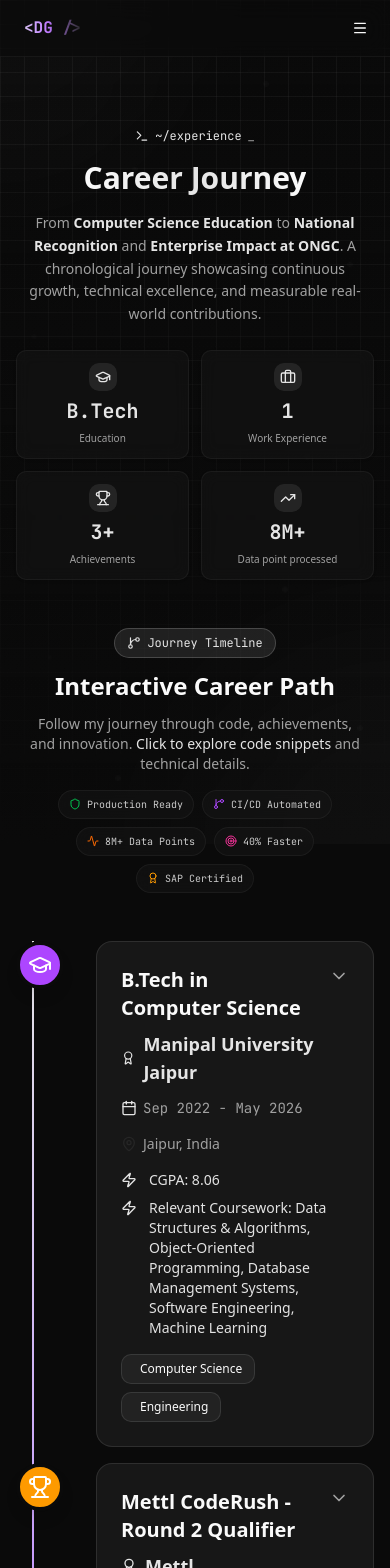
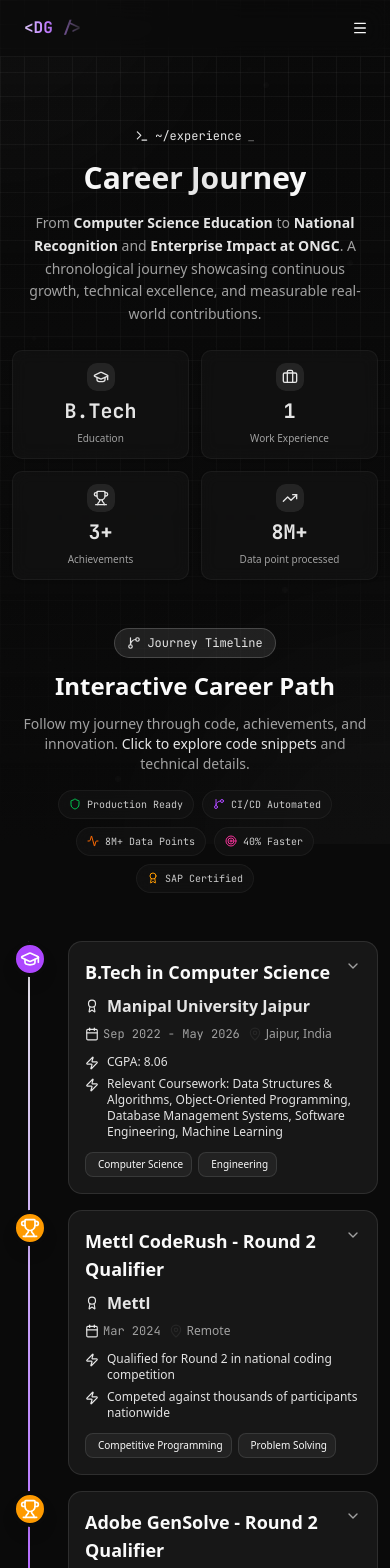
Before and after one commit to Dhruv-413/Dhruv, a Next.js app in the folder dhruv-portfolio/: page /career in a window 390 px wide. Shown: the top 1568 px of the page. Built offline with nearby package versions, Linux system fonts and the light colour scheme.

Commit message:
fix: update intern experience to 3 months

```diff
--- a/dhruv-portfolio/src/app/globals.css
+++ b/dhruv-portfolio/src/app/globals.css
@@ -418,3 +418,111 @@ body {
     padding-right: max(0px, env(safe-area-inset-right));
   }
 }
+
+/* ========================================
+   FOLDABLE & ULTRA-NARROW DEVICE SUPPORT
+   ======================================== */
+
+/* Foldable device utilities (Galaxy Fold folded: ~280px) */
+@layer utilities {
+  /* Foldable-safe text sizing */
+  .text-foldable-hero {
+    font-size: clamp(1.5rem, 8vw, 4.5rem);
+    line-height: 1.1;
+  }
+
+  .text-foldable-title {
+    font-size: clamp(1.25rem, 6vw, 2.5rem);
+    line-height: 1.2;
+  }
+
+  .text-foldable-subtitle {
+    font-size: clamp(0.875rem, 4vw, 1.25rem);
+    line-height: 1.4;
+  }
+
+  /* Prevent text overflow on narrow screens */
+  .text-balance-narrow {
+    text-wrap: balance;
+    overflow-wrap: break-word;
+    word-break: break-word;
+  }
+
+  /* Foldable-safe padding */
+  .px-foldable {
+    padding-left: clamp(0.5rem, 3vw, 2rem);
+    padding-right: clamp(0.5rem, 3vw, 2rem);
+  }
+
+  /* Horizontal scroll container for filter buttons */
+  .scroll-foldable {
+    overflow-x: auto;
+    scrollbar-width: none;
+    -ms-overflow-style: none;
+    -webkit-overflow-scrolling: touch;
+  }
+
+  .scroll-foldable::-webkit-scrollbar {
+    display: none;
+  }
+}
+
+/* Ultra-narrow screen adjustments (Galaxy Fold folded) */
+@media (max-width: 320px) {
+  /* Ensure minimum touch targets */
+  button,
+  a,
+  [role="button"] {
+    min-height: 40px;
+  }
+
+  /* Prevent horizontal overflow */
+  .container {
+    min-width: 280px;
+    padding-left: 0.5rem !important;
+    padding-right: 0.5rem !important;
+  }
+
+  /* Single column grids on foldables */
+  .grid {
+    grid-template-columns: 1fr !important;
+  }
+
+  /* Reduce card padding */
+  .card,
+  [class*="bg-card"] {
+    padding: 0.75rem !important;
+  }
+}
+
+/* Small phone adjustments (360px - Galaxy S8+, similar) */
+@media (min-width: 321px) and (max-width: 374px) {
+  .container {
+    padding-left: 0.75rem;
+    padding-right: 0.75rem;
+  }
+}
+
+/* iPad Portrait mode optimizations */
+@media (min-width: 768px) and (max-width: 1023px) and (orientation: portrait) {
+  /* Better two-column layouts for iPad portrait */
+  .grid-cols-1.sm\:grid-cols-2 {
+    grid-template-columns: repeat(2, minmax(0, 1fr));
+  }
+}
+
+/* iPad Landscape and iPad Pro optimizations */
+@media (min-width: 1024px) and (max-width: 1366px) {
+  /* Optimize spacing for iPad landscape */
+  .container {
+    max-width: 90vw;
+  }
+}
+
+/* Foldable unfolded mode (tablet-like ~717px) */
+@media (min-width: 600px) and (max-width: 767px) {
+  /* Better handling for foldable unfolded state */
+  .grid-cols-1.sm\:grid-cols-2 {
+    grid-template-columns: repeat(2, minmax(0, 1fr));
+  }
+}
--- a/dhruv-portfolio/src/components/features/hero/Hero.tsx
+++ b/dhruv-portfolio/src/components/features/hero/Hero.tsx
@@ -50,7 +50,7 @@ const detailedCodeSnippet = `// About Me
 const developer = {
   name: "Dhruv Gupta",
   role: "Full-Stack Developer & AI/ML Engineer",
-  location: "Jaipur, India 🇮🇳",
+  location: "Jaipur, India",
   education: "B.Tech CSE @ Manipal University",
   experience: ["Ex-ONGC Intern"],
 
@@ -124,9 +124,9 @@ const values = [
 ];
 
 const aboutStats = [
-  { label: "Intern Experience", value: "6 Months", icon: Briefcase },
+  { label: "Intern Experience", value: "3 Months", icon: Briefcase },
   { label: "Projects Completed", value: "7+", icon: Rocket },
-  { label: "Technologies Learned", value: "15+", icon: Code2 },
+  { label: "Technologies Learned", value: "10+", icon: Code2 },
   { label: "Certifications", value: "5+", icon: Book },
 ];
 
--- a/dhruv-portfolio/src/components/features/timeline/TimelineSection.tsx
+++ b/dhruv-portfolio/src/components/features/timeline/TimelineSection.tsx
@@ -104,7 +104,7 @@ export function TimelineSection() {
       ref={sectionRef}
       className="relative min-h-screen overflow-hidden pt-16 pb-12 sm:pb-16 md:pb-20"
     >
-      <div className="container mx-auto px-4 sm:px-6 relative z-10">
+      <div className="container mx-auto px-3 sm:px-4 md:px-6 relative z-10">
         {/* Hero Section - Centered Layout (Like Skills/Projects) */}
         <div className="max-w-4xl mx-auto text-center mb-12 sm:mb-16 md:mb-20">
           {/* Terminal Prompt */}
@@ -277,17 +277,17 @@ export function TimelineSection() {
                     delay: 0.8 + index * 0.1,
                     ease: [0.25, 0.4, 0.25, 1],
                   }}
-                  className="relative pl-20 md:pl-24"
+                  className="relative pl-14 sm:pl-20 md:pl-24"
                 >
                   {/* Icon Marker */}
                   <motion.div
-                    className="absolute left-0 md:left-2 top-0"
+                    className="absolute left-0 sm:left-1 md:left-2 top-0"
                     whileHover={{ scale: 1.2, rotate: 360 }}
                     transition={{ duration: 0.6 }}
                   >
                     <div
                       className={`
-                      w-12 h-12 rounded-full flex items-center justify-center
+                      w-9 h-9 sm:w-12 sm:h-12 rounded-full flex items-center justify-center
                       border-4 border-background shadow-lg
                       ${
                         item.type === "work"
@@ -298,7 +298,7 @@ export function TimelineSection() {
                       }
                     `}
                     >
-                      <Icon className="h-6 w-6 text-white" />
+                      <Icon className="h-5 w-5 sm:h-6 sm:w-6 text-white" />
                     </div>
                   </motion.div>
 
@@ -307,8 +307,8 @@ export function TimelineSection() {
                     whileHover={{ scale: 1.02, y: -4 }}
                     onClick={() => isExpandable && toggleItem(item.id)}
                     className={`
-                      group relative bg-card border rounded-2xl p-6
-                      transition-all duration-500 overflow-hidden
+                      group relative bg-card border rounded-xl sm:rounded-2xl p-4 sm:p-5 md:p-6
+                      transition-all duration-500 overflow-hidden touch-manipulation
                       ${isExpandable ? "cursor-pointer" : ""}
                       ${
                         isExpanded
@@ -348,27 +348,27 @@ export function TimelineSection() {
                     {/* Content */}
                     <div className="relative">
                       {/* Header */}
-                      <div className="mb-4">
-                        <div className="flex items-start justify-between gap-4 mb-2">
-                          <h3 className="text-xl md:text-2xl font-bold group-hover:text-primary transition-colors">
+                      <div className="mb-3 sm:mb-4">
+                        <div className="flex items-start justify-between gap-2 sm:gap-4 mb-2">
+                          <h3 className="text-lg sm:text-xl md:text-2xl font-bold group-hover:text-primary transition-colors">
                             {item.title}
                           </h3>
                           <motion.div
                             animate={{ rotate: isExpanded ? 180 : 0 }}
                             transition={{ duration: 0.3 }}
                           >
-                            <ChevronDown className="h-5 w-5 text-muted-foreground" />
+                            <ChevronDown className="h-4 w-4 sm:h-5 sm:w-5 text-muted-foreground shrink-0" />
                           </motion.div>
                         </div>
 
-                        <p className="text-primary font-semibold text-lg mb-3 flex items-center gap-2">
-                          <Award className="h-4 w-4" />
+                        <p className="text-primary font-semibold text-base sm:text-lg mb-2 sm:mb-3 flex items-center gap-2">
+                          <Award className="h-3.5 w-3.5 sm:h-4 sm:w-4 shrink-0" />
                           {item.organization}
                         </p>
 
-                        <div className="flex flex-wrap gap-4 text-sm text-muted-foreground">
-                          <div className="flex items-center gap-1.5">
-                            <Calendar className="h-4 w-4 text-primary" />
+                        <div className="flex flex-wrap gap-2 sm:gap-4 text-xs sm:text-sm text-muted-foreground">
+                          <div className="flex items-center gap-1 sm:gap-1.5">
+                            <Calendar className="h-3.5 w-3.5 sm:h-4 sm:w-4 text-primary shrink-0" />
                             <span className="font-mono">
                               {format(new Date(item.startDate), "MMM yyyy")}
                               {!isAchievement &&
@@ -380,15 +380,15 @@ export function TimelineSection() {
                               {!isAchievement && !item.endDate && " - Present"}
                             </span>
                           </div>
-                          <div className="flex items-center gap-1.5">
-                            <MapPin className="h-4 w-4 text-accent" />
+                          <div className="flex items-center gap-1 sm:gap-1.5">
+                            <MapPin className="h-3.5 w-3.5 sm:h-4 sm:w-4 text-accent shrink-0" />
                             <span>{item.location}</span>
                           </div>
                         </div>
                       </div>
 
                       {/* Description */}
-                      <ul className="space-y-2 mb-4">
+                      <ul className="space-y-1.5 sm:space-y-2 mb-3 sm:mb-4">
                         {item.description.map((desc, idx) => (
                           <motion.li
                             key={idx}
@@ -397,9 +397,9 @@ export function TimelineSection() {
                             transition={{
                               delay: 0.9 + index * 0.1 + idx * 0.05,
                             }}
-                            className="text-sm md:text-base text-foreground/90 flex items-start gap-3"
+                            className="text-xs sm:text-sm md:text-base text-foreground/90 flex items-start gap-2 sm:gap-3"
                           >
-                            <Zap className="h-4 w-4 text-primary mt-0.5 shrink-0" />
+                            <Zap className="h-3.5 w-3.5 sm:h-4 sm:w-4 text-primary mt-0.5 shrink-0" />
                             <span>{desc}</span>
                           </motion.li>
                         ))}
@@ -416,7 +416,7 @@ export function TimelineSection() {
                         className="overflow-hidden"
                       >
                         {item.metrics && item.metrics.length > 0 && (
-                          <div className="grid grid-cols-1 sm:grid-cols-3 gap-4 mb-4 pt-2">
+                          <div className="grid grid-cols-1 sm:grid-cols-3 gap-3 sm:gap-4 mb-3 sm:mb-4 pt-2">
                             {item.metrics.map((metric, idx) => (
                               <motion.div
                                 key={idx}
@@ -428,12 +428,12 @@ export function TimelineSection() {
                                 }
                                 transition={{ delay: idx * 0.1 }}
                                 whileHover={{ scale: 1.05 }}
-                                className="relative group/metric bg-muted/50 backdrop-blur-sm rounded-xl p-4 text-center border border-border hover:border-primary/50 transition-all"
+                                className="relative group/metric bg-muted/50 backdrop-blur-sm rounded-lg sm:rounded-xl p-3 sm:p-4 text-center border border-border hover:border-primary/50 transition-all touch-manipulation"
                               >
-                                <div className="text-2xl md:text-3xl font-bold text-primary mb-1 font-mono">
+                                <div className="text-xl sm:text-2xl md:text-3xl font-bold text-primary mb-1 font-mono">
                                   {metric.value}
                                 </div>
-                                <div className="text-xs md:text-sm text-muted-foreground font-medium">
+                                <div className="text-[10px] sm:text-xs md:text-sm text-muted-foreground font-medium">
                                   {metric.label}
                                 </div>
 
@@ -448,10 +448,13 @@ export function TimelineSection() {
                       </motion.div>
 
                       {/* Technology Tags */}
-                      <div className="flex flex-wrap gap-2">
+                      <div className="flex flex-wrap gap-1.5 sm:gap-2">
                         {item.tags.map((tag, idx) => {
                           const icon = (
-                            <TechIcon name={tag} className="h-3 w-3" />
+                            <TechIcon
+                              name={tag}
+                              className="h-2.5 w-2.5 sm:h-3 sm:w-3"
+                            />
                           );
                           return (
                             <motion.div
@@ -464,9 +467,9 @@ export function TimelineSection() {
                                 stiffness: 200,
                               }}
                               whileHover={{ scale: 1.1, y: -2 }}
-                              className="group/tag"
+                              className="group/tag touch-manipulation"
                             >
-                              <div className="flex items-center gap-1.5 px-3 py-1.5 bg-muted/80 backdrop-blur-sm rounded-lg text-xs md:text-sm font-medium border border-border hover:border-primary/50 transition-all">
+                              <div className="flex items-center gap-1 sm:gap-1.5 px-2 sm:px-3 py-1 sm:py-1.5 bg-muted/80 backdrop-blur-sm rounded-md sm:rounded-lg text-[10px] sm:text-xs md:text-sm font-medium border border-border hover:border-primary/50 transition-all">
                                 <div className="group-hover/tag:scale-110 transition-transform">
                                   {icon}
                                 </div>
@@ -481,16 +484,16 @@ export function TimelineSection() {
 
                       {/* Expand Indicator - Only for ONGC */}
                       {isExpandable && hasMetrics && (
-                        <div className="text-center mt-4 pt-4 border-t border-border/50">
-                          <span className="text-xs font-mono text-muted-foreground">
+                        <div className="text-center mt-3 sm:mt-4 pt-3 sm:pt-4 border-t border-border/50">
+                          <span className="text-[10px] sm:text-xs font-mono text-muted-foreground">
                             {isExpanded ? (
-                              <span className="flex items-center justify-center gap-2">
-                                <ChevronUp className="h-3 w-3" />
+                              <span className="flex items-center justify-center gap-1.5 sm:gap-2">
+                                <ChevronUp className="h-2.5 w-2.5 sm:h-3 sm:w-3" />
                                 Click to collapse metrics
                               </span>
                             ) : (
-                              <span className="flex items-center justify-center gap-2">
-                                <ChevronDown className="h-3 w-3" />
+                              <span className="flex items-center justify-center gap-1.5 sm:gap-2">
+                                <ChevronDown className="h-2.5 w-2.5 sm:h-3 sm:w-3" />
                                 Click to view impact metrics
                               </span>
                             )}
--- a/dhruv-portfolio/src/components/shared/Footer.tsx
+++ b/dhruv-portfolio/src/components/shared/Footer.tsx
@@ -8,6 +8,7 @@ import { Button } from "@/components/ui/button";
 
 export function Footer() {
   const [showScrollTop, setShowScrollTop] = useState(false);
+  const currentYear = new Date().getFullYear();
 
   useEffect(() => {
     const handleScroll = () => {
@@ -21,8 +22,6 @@ export function Footer() {
   const scrollToTop = () => {
     window.scrollTo({ top: 0, behavior: "smooth" });
   };
-
-  const currentYear = new Date().getFullYear();
 
   return (
     <footer
```
Also changed, not shown: dhruv-portfolio/src/components/features/github/GitHubSection.tsx (+67 -59 lines), dhruv-portfolio/src/components/features/projects/ProjectCard.tsx (+48 -40 lines), dhruv-portfolio/src/components/features/projects/ProjectsSection.tsx (+6 -6 lines).
